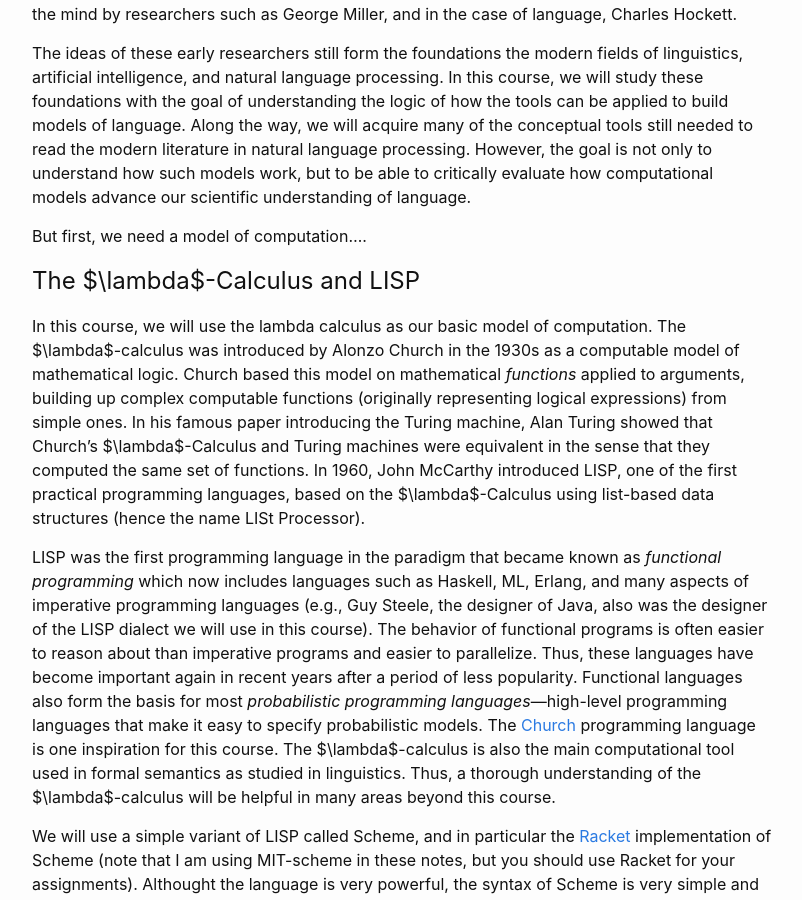
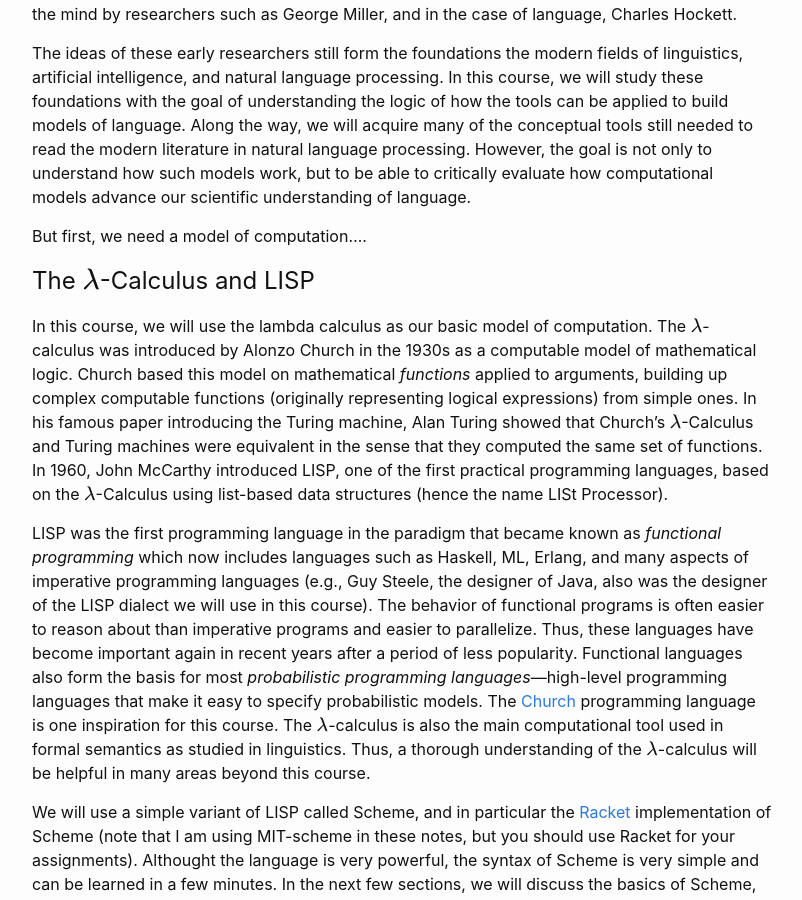
Before and after one commit to vannawillerton/vannawillerton.github.io, a Jekyll site: the page built from Lecture1.md, in a window 1280 px wide and 900 px high, scrolled down 906 px. Shown: the whole window, without its empty margins (238-1040 px from the left). Built offline with Jekyll 4.4.1, drawn with Linux system fonts in a browser that asks for light colours; our own code applies the rules of GitHub Pages for plain Markdown files; formulas are drawn with MathJax 3; some of the changed text lies outside the part shown.

```diff
--- a/Lecture1.md
+++ b/Lecture1.md
@@ -6,7 +6,7 @@ title: Lecture 1
 
 How does language work? This is the foundational question which motivates the field of linguistics. The modern study of language or *generative linguistics* began in the late 1940s and early 1950s when it was realized that the emerging understanding of computation that resulted from the work of Kurt Gödel, Alan Turing, Alonzo Church, Emil Post, Rózsa Péter, Stephen Kleene and others might be able to shed light on this question.
 
-These researchers had begun to explore simple *machine models* of computation such as the Turing machine, Post rewrite systems, the $\mu$-recursive functions, and the $\lambda$-calculus. These models were originally intended to formalize the notion of *mathematical computation* or the reasoning processes used by a mathematician in proving theorems in a step-by-step fashion. Two surprising facts were soon discovered. First, Turing machines, $$\lambda$$-calculus, and other systems so-introduced proved to be equivalent in the sense that they could be used to define exactly the same set of functions. It was conjectured that this set of formalisms, the *Turing-complete* formalisms,  in fact defined the maximal set of function that could be *effectively computed*&mdash;that is, actually implemented in real physical hardware (this conjecture is known as the *Church-Turing thesis*).  Second, it was discovered that there existed particular machines in each formalism which were *universal computers*. These machines could be programmed using their input to simulate the behavior of any other machine in the class. In modern terms, these machines are interpreters able to perform any computation definable by a Turing machine.
+These researchers had begun to explore simple *machine models* of computation such as the Turing machine, Post rewrite systems, the $$\mu$$-recursive functions, and the $$\lambda$$-calculus. These models were originally intended to formalize the notion of *mathematical computation* or the reasoning processes used by a mathematician in proving theorems in a step-by-step fashion. Two surprising facts were soon discovered. First, Turing machines, $$\lambda$$-calculus, and other systems so-introduced proved to be equivalent in the sense that they could be used to define exactly the same set of functions. It was conjectured that this set of formalisms, the *Turing-complete* formalisms,  in fact defined the maximal set of function that could be *effectively computed*&mdash;that is, actually implemented in real physical hardware (this conjecture is known as the *Church-Turing thesis*).  Second, it was discovered that there existed particular machines in each formalism which were *universal computers*. These machines could be programmed using their input to simulate the behavior of any other machine in the class. In modern terms, these machines are interpreters able to perform any computation definable by a Turing machine.
 
 These discoveries, which occurred in the 1930s launched the modern theory of computation. It wasn't long before researchers began to realize that such models might have applications in modeling more general processes of the human mind beyond theorem proving. In particular, beginning in the early 1950s researchers such as Yoshua Bar Hillel, Charles Hockett and, most notably, Noam Chomsky, began to apply and adapt these tools to understanding how language might be produced and comprehended.
 
@@ -16,11 +16,11 @@ The ideas of  these early researchers still form the foundations the modern fiel
 
 But first, we need a model of computation....
 
-# The $\lambda$-Calculus and LISP
+# The $$\lambda$$-Calculus and LISP
 
-In this course, we will use the lambda calculus as our basic model of computation. The $\lambda$-calculus was introduced by Alonzo Church in the 1930s as a computable model of mathematical logic. Church based this model on mathematical *functions* applied to arguments, building up complex computable functions (originally representing logical expressions) from simple ones. In his famous paper introducing the Turing machine, Alan Turing showed that Church's $\lambda$-Calculus and Turing machines were equivalent in the sense that they computed the same set of functions. In  1960, John McCarthy introduced LISP, one of the first practical programming languages, based on the $\lambda$-Calculus using list-based data structures (hence the name LISt Processor).
+In this course, we will use the lambda calculus as our basic model of computation. The $$\lambda$$-calculus was introduced by Alonzo Church in the 1930s as a computable model of mathematical logic. Church based this model on mathematical *functions* applied to arguments, building up complex computable functions (originally representing logical expressions) from simple ones. In his famous paper introducing the Turing machine, Alan Turing showed that Church's $$\lambda$$-Calculus and Turing machines were equivalent in the sense that they computed the same set of functions. In  1960, John McCarthy introduced LISP, one of the first practical programming languages, based on the $$\lambda$$-Calculus using list-based data structures (hence the name LISt Processor).
 
-LISP was the first programming language in the paradigm that became known as *functional programming* which now includes languages such as Haskell, ML, Erlang, and many aspects of imperative programming languages (e.g., Guy Steele, the designer of Java, also was the designer of the LISP dialect we will use in this course). The behavior of functional programs is often easier to reason about than imperative programs and easier to parallelize. Thus, these languages have become important again in recent years after a period of less popularity. Functional languages also form the basis for most *probabilistic programming languages*&mdash;high-level programming languages that make it easy to specify probabilistic models. The [Church](http://projects.csail.mit.edu/church/wiki/Church) programming language is one inspiration for this course.  The $\lambda$-calculus is also the main computational tool used in formal semantics as studied in linguistics. Thus, a thorough understanding of the $\lambda$-calculus will be helpful in many areas beyond this course.
+LISP was the first programming language in the paradigm that became known as *functional programming* which now includes languages such as Haskell, ML, Erlang, and many aspects of imperative programming languages (e.g., Guy Steele, the designer of Java, also was the designer of the LISP dialect we will use in this course). The behavior of functional programs is often easier to reason about than imperative programs and easier to parallelize. Thus, these languages have become important again in recent years after a period of less popularity. Functional languages also form the basis for most *probabilistic programming languages*&mdash;high-level programming languages that make it easy to specify probabilistic models. The [Church](http://projects.csail.mit.edu/church/wiki/Church) programming language is one inspiration for this course.  The $$\lambda$$-calculus is also the main computational tool used in formal semantics as studied in linguistics. Thus, a thorough understanding of the $$\lambda$$-calculus will be helpful in many areas beyond this course.
 
 We will use a simple variant of LISP called Scheme, and in particular the [Racket](https://racket-lang.org/) implementation of Scheme (note that I am using MIT-scheme in these notes, but you should use Racket for your assignments). Althought the language is very powerful, the syntax of Scheme is very simple and can be learned in a few minutes. In the next few sections, we will discuss the basics of Scheme, before proceeding to use the language to begin our study of language using these tools.
 
```
